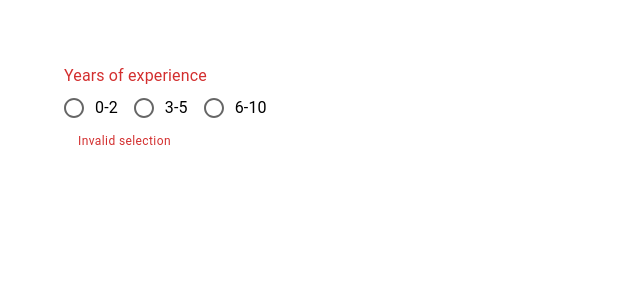
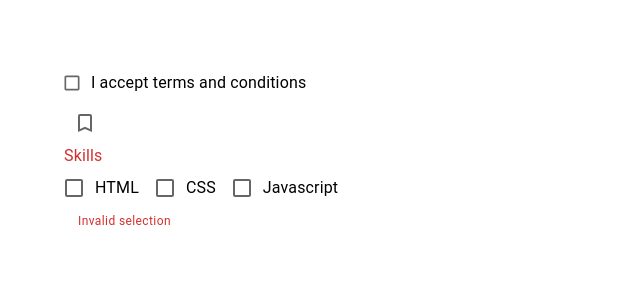
Before and after one commit to mrkmartin/react-mui, a React (Create React App) app: page / in a window 1280 px wide. Shown: the top 300 px of the page, without its empty margins (0-640 px from the left). Built offline with nearby package versions, Linux system fonts and the light colour scheme.

Commit message:
Add checkbox

```diff
--- a/src/App.tsx
+++ b/src/App.tsx
@@ -3,7 +3,8 @@
 // import { MuiButton } from './components/MuiButton';
 // import { MuiTextField } from './components/MuiTextField';
 // import { MuiSelect } from './components/MuiSelect';
-import { MuiRadioButton } from './components/MuiRadioButton';
+// import { MuiRadioButton } from './components/MuiRadioButton';
+import { MuiCheckbox } from './components/MuiCheckbox';
 
 function App() {
   return (
@@ -12,7 +13,8 @@
       {/* <MuiButton></MuiButton> */}
       {/* <MuiTextField></MuiTextField> */}
       {/* <MuiSelect></MuiSelect> */}
-      <MuiRadioButton></MuiRadioButton>
+      {/* <MuiRadioButton></MuiRadioButton> */}
+      <MuiCheckbox></MuiCheckbox>
     </div>
   );
 }
--- /dev/null
+++ b/src/components/MuiCheckbox.tsx
@@ -0,0 +1,92 @@
+import {
+  Box,
+  FormControlLabel,
+  Checkbox,
+  FormControl,
+  FormLabel,
+  FormGroup,
+  FormHelperText,
+} from '@mui/material';
+import { useState } from 'react';
+import BookmarkBorderIcon from '@mui/icons-material/BookmarkBorder';
+import BookmarkIcon from '@mui/icons-material/Bookmark';
+
+export const MuiCheckbox = () => {
+  const [acceptTnC, setacceptTnC] = useState(false);
+  const [skills, setSkills] = useState<string[]>([]);
+  console.log({ skills });
+  const handleChange = (event: React.ChangeEvent<HTMLInputElement>) => {
+    setacceptTnC(event.target.checked);
+  };
+  const handleSkillChange = (event: React.ChangeEvent<HTMLInputElement>) => {
+    const index = skills.indexOf(event.target.value);
+    if (index === -1) {
+      setSkills([...skills, event.target.value]);
+    } else {
+      setSkills(skills.filter((skill) => skill !== event.target.value));
+    }
+  };
+  return (
+    <Box>
+      <Box>
+        <FormControlLabel
+          label='I accept terms and conditions'
+          control={
+            <Checkbox
+              size='small'
+              color='secondary'
+              checked={acceptTnC}
+              onChange={handleChange}
+            ></Checkbox>
+          }
+        ></FormControlLabel>
+      </Box>
+      <Box>
+        <Checkbox
+          icon={<BookmarkBorderIcon></BookmarkBorderIcon>}
+          checkedIcon={<BookmarkIcon></BookmarkIcon>}
+          checked={acceptTnC}
+          onChange={handleChange}
+        ></Checkbox>
+      </Box>
+      <Box>
+        <FormControl error>
+          <FormLabel>Skills</FormLabel>
+          <FormGroup row>
+            <FormControlLabel
+              label='HTML'
+              control={
+                <Checkbox
+                  value='html'
+                  checked={skills.includes('html')}
+                  onChange={handleSkillChange}
+                ></Checkbox>
+              }
+            ></FormControlLabel>
+            <FormControlLabel
+              label='CSS'
+              control={
+                <Checkbox
+                  value='css'
+                  checked={skills.includes('css')}
+                  onChange={handleSkillChange}
+                ></Checkbox>
+              }
+            ></FormControlLabel>
+            <FormControlLabel
+              label='Javascript'
+              value='javascript'
+              control={
+                <Checkbox
+                  checked={skills.includes('javascript')}
+                  onChange={handleSkillChange}
+                ></Checkbox>
+              }
+            ></FormControlLabel>
+          </FormGroup>
+          <FormHelperText>Invalid selection</FormHelperText>
+        </FormControl>
+      </Box>
+    </Box>
+  );
+};
```
